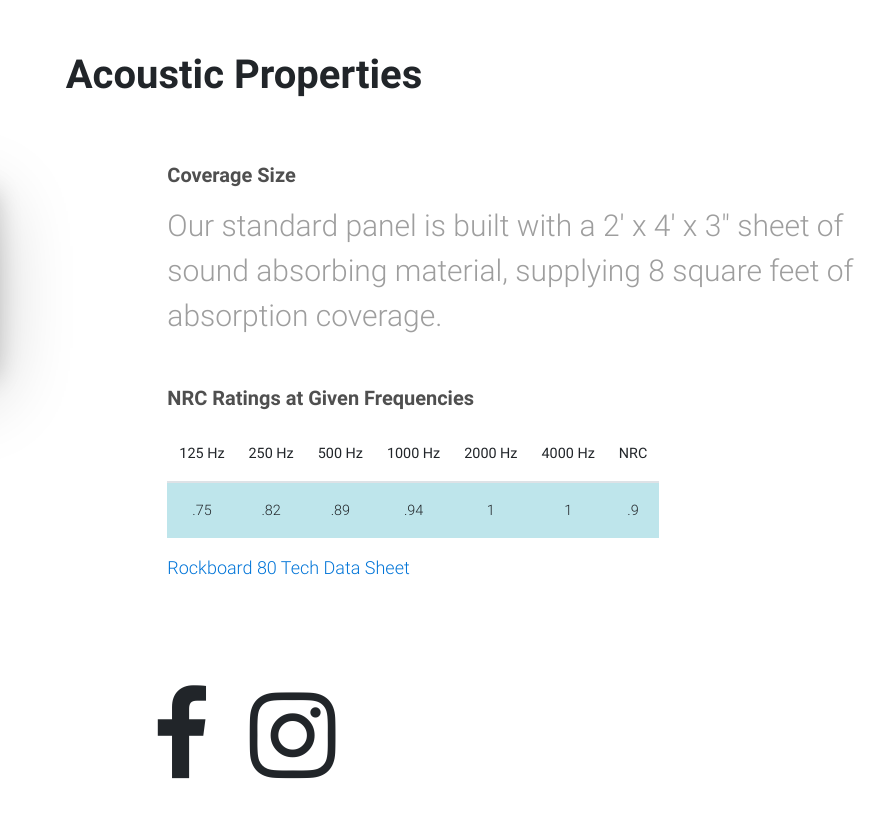
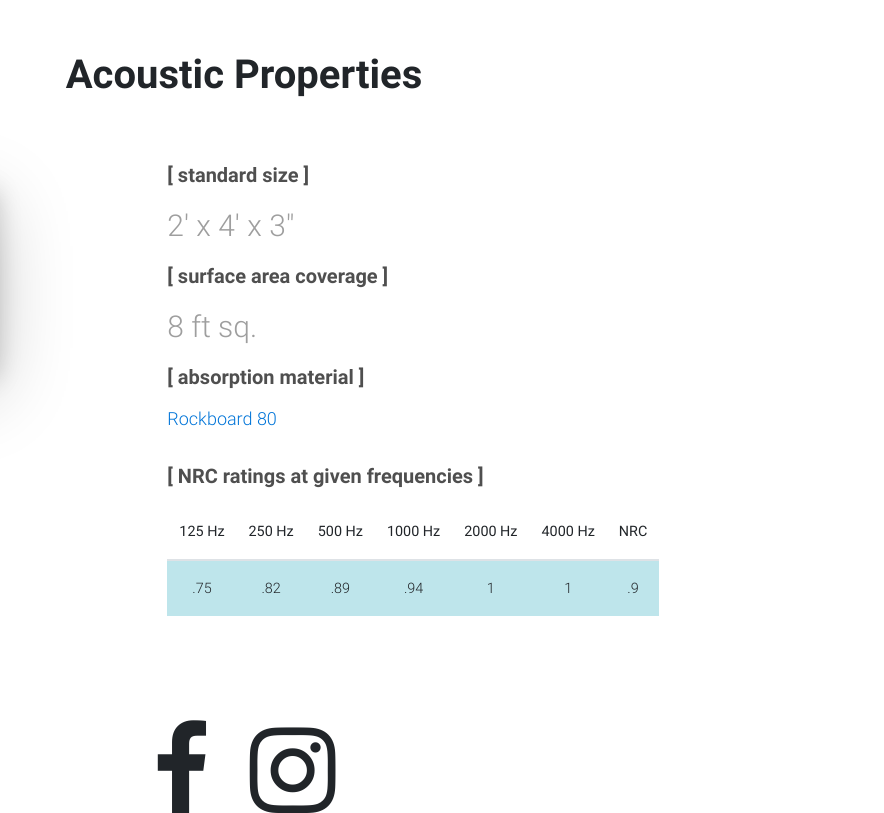
Before and after one commit to joepill815/nashville-sound-panels, a website: page index.html in a window 1280 px wide. Shown: the part 3963-4776 px from the top of the page, 396-1280 px from the left. Drawn offline with nearby package versions, Linux system fonts and the light colour scheme; a script that the page names is missing.

Commit message:
fixed acoustic properties slide, changed wording, made formatting same throughout site

```diff
--- a/index.html
+++ b/index.html
@@ -137,7 +137,7 @@
           <div class="col-lg-6">
             <div class="row pb-3">
               <div class="col-12 text-left">
-                <h4 class="font-weight-bold text-left mb-3 dark-grey-text">[ finished frame or fully wrapped ] </h4>
+                <h4 class="font-weight-bold text-left mb-3 dark-grey-text">[ finished frame ] or [ fully wrapped ] </h4>
                 <p class="text-justify grey-text text-left">Choose a finished frame or fully wrapped sound panel</p>
               </div>
             </div>
@@ -219,15 +219,17 @@
         <div class="container">
         <div class="row pb-3">
           <div class="col-12">
-            <h5 class="font-weight-bold text-left mb-3 dark-grey-text"> Coverage Size </h5>
-            <p class="grey-text text-left">Our standard panel is built with a 2' x 4' x 3" sheet of sound absorbing material, supplying 8 square feet of absorption coverage.</p>
+            <h5 class="font-weight-bold text-left mb-3 dark-grey-text">  [ standard size ] </h5>
+            <p class="grey-text text-left">2' x 4' x 3"</p>
+            <h5 class="font-weight-bold text-left mb-3 dark-grey-text">  [ surface area coverage ] </h5>
+            <p class="grey-text text-left">8 ft sq.</p>
+            <h5 class="font-weight-bold text-left mb-3 dark-grey-text">  [ absorption material ] </h5>
+            <p class="text-left font-18"><a href="https://www.rockwool.com/products/rockboard/">Rockboard 80</a></p>
           </div>
         </div>
         <div class="row pb-3">
-        </div>
-        <div class="row pb-3">
           <div class="col-12">
-            <h5 class="font-weight-bold text-left mb-3 dark-grey-text"> NRC Ratings at Given Frequencies </h5>
+            <h5 class="font-weight-bold text-left mb-3 dark-grey-text"> [ NRC ratings at given frequencies ] </h5>
             <table class="table table-striped table-responsive w-auto">
               <thead>
                 <tr>
@@ -252,7 +254,7 @@
                 </tr>
               </tbody>
             </table>
-            <p class="text-left font-18"><a href="https://www.rockwool.com/products/rockboard/">Rockboard 80 Tech Data Sheet</a></p>
+
           </div>
         </div>
       </div>
```
